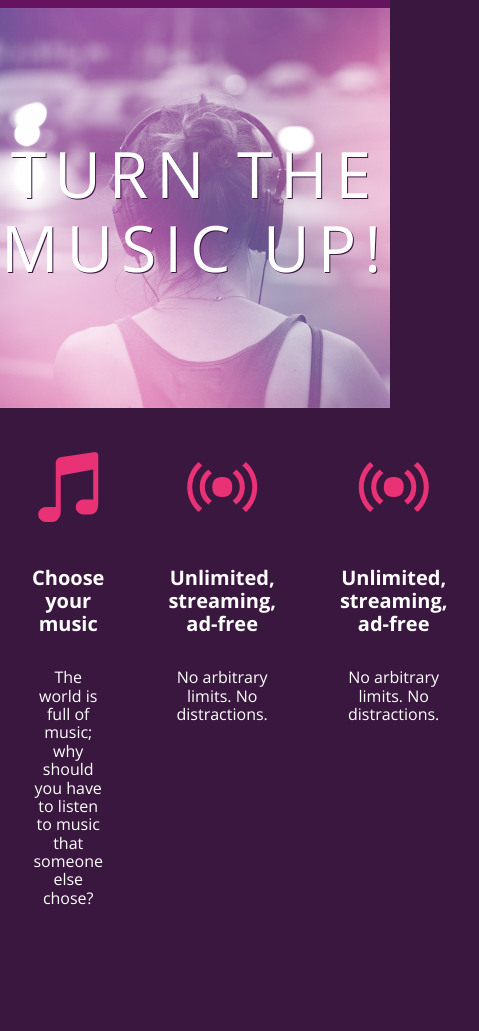
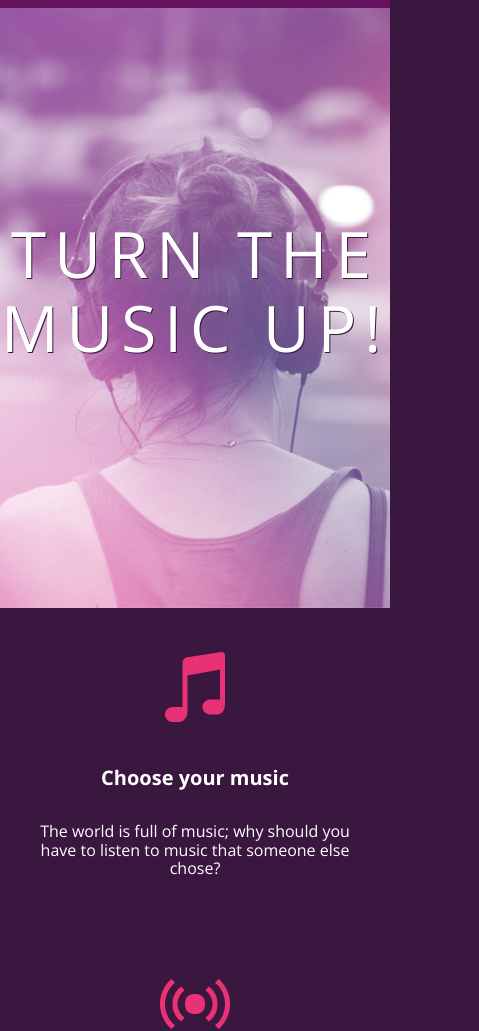
Before and after one commit to jvg0119/bloc-jams, a plain HTML site: page index.html in a window 390 px wide. Shown: the part 86-1117 px from the top of the page, 479 px wide, since content can reach past the window. Before the commit the page ends 1041 px from the top, so only its background shows below. Drawn offline with nearby package versions, Linux system fonts and the light colour scheme.

Commit message:
assign 8 responsiveness w/ some corrections for the regular cp

```diff
--- a/index.html
+++ b/index.html
@@ -2,10 +2,12 @@
 <html>
   <head>
     <title>Bloc Jams</title>
+    <meta name="viewport" content="width=device-width, initial-scale=1">
     <link rel="stylesheet" type="text/css" href="http://fonts.googleapis.com/css?family=Open+Sans:400,800,600,700,300">
     <link rel="stylesheet" type="text/css" href="http://code.ionicframework.com/ionicons/2.0.1/css/ionicons.min.css">
     <link rel="stylesheet" type="text/css" href="styles/normalize.css">
     <link rel="stylesheet" type="text/css" href="styles/main.css">
+    <link rel="stylesheet" type="text/css" href="styles/landing.css">
   </head>
 
   <body class="landing">
@@ -20,9 +22,10 @@
       <h1 class="hero-title"> Turn the music up!</h1>
     </section>
 
-    <section class="selling-points" > <!-- selling points -->
+    <section class="selling-points container clearfix" > <!-- selling points -->
 
-      <div class="point">
+      <!-- <div class="point"> -->
+      <div class="point column third">
         <span class="ion-music-note"></span>
         <h5 class="point-title">Choose your music</h5>
         <p class="point-description">The world is full of music; why should you have to listen to music that someone else chose?</p>
@@ -30,7 +33,8 @@
       <div>
         <!-- <h5>Unlimited, streaming, ad-free</h5>
         <p>No arbitrary limits. No distractions.</p> -->
-      <div class="point">
+      <!-- <div class="point"> -->
+      <div class="point column third">
         <span class="ion-radio-waves"></span>
         <h5 class="point-title">Unlimited, streaming, ad-free</h5>
         <p class="point-description">No arbitrary limits. No distractions.</p>
@@ -39,7 +43,8 @@
       <!-- <div>
         <h5>Mobile enabled</h5>
         <p>Listen to your music on the go. This streaming service is available on all mobile platforms.</p> -->
-      <div class="point">
+      <!-- <div class="point"> -->
+      <div class="point column third">
         <span class="ion-radio-waves"></span>
         <h5 class="point-title">Unlimited, streaming, ad-free</h5>
         <p class="point-description">No arbitrary limits. No distractions.</p>
--- /dev/null
+++ b/styles/landing.css
@@ -0,0 +1,55 @@
+body.landing {
+  background-color: rgb(58,23,63);
+ }
+
+ .hero-content {
+   position: relative;
+   min-height: 600px;
+   background-image: url(../assets/images/bloc_jams_bg.jpg);
+   background-repeat: no-repeat;
+   background-position: center center;
+   background-size: cover;
+ }
+
+ .hero-content .hero-title {
+   position: absolute;
+   top: 40%;
+   -webkit-transform: translateY(-50%);
+   -moz-transform: translateY(-50%);
+   transform: translateY(-50%);
+   width: 100%;
+   text-align: center;
+   font-size: 4rem;
+   font-weight: 300;
+   text-transform: uppercase;
+   letter-spacing: 0.5rem;
+   text-shadow: 1px 1px 0px rgb(58,23,63);
+  }
+
+ .selling-points {
+   position: relative;
+   /*display: table;
+   width: 100%;*/
+   /*-webkit-box-sizing: border-box;
+   -moz-box-sizing: border-box;
+   box-sizing: border-box;*/
+ }
+
+ .point {
+   /*display: table-cell;*/
+   position: relative;
+   /*width: 33.3%;*/
+   padding: 2rem;
+   text-align: center;
+ }
+
+ .point .point-title {
+     font-size: 1.25rem;
+ }
+
+ .ion-music-note,
+ .ion-radio-waves,
+ .ion-iphone {
+     color: rgb(233,50,117);
+     font-size: 5rem;
+ }
--- a/styles/main.css
+++ b/styles/main.css
@@ -1,3 +1,9 @@
+*, *::before, *::after {
+  -moz-box-sizing: border-box;
+  -webkit-box-sizing: border-box;
+  box-sizing: border-box;
+ }
+
 html {
   height: 100%; /* makes sure our HTML takes up 100% of the browser window */
   font-size: 100%;
@@ -7,10 +13,6 @@ html {
   font-family: 'Open Sans'; /* sets our font to the "Open Sans" typeface */
   color: white;             /* sets the text color to white */
   min-height: 100%;         /* says the height of the body must be, at minimum, 100% of the window */
- }
-
- body.landing {
-   background-color: rgb(58,23,63); /* sets the background color to an RGB value (see below) */
  }
 
  .navbar {
@@ -23,55 +25,37 @@ html {
   left: 2rem;
 }
 
-.hero-content {
-  position: relative; /* positioning will be explained in a resource */
-  min-height: 400px;  /* hero content element must be _at least_ 600 pixels */
-  background-image: url(../assets/images/bloc_jams_bg.jpg);
-  background-repeat: no-repeat;
-  background-position: center center;
-  background-size: cover;
-}
-
-.hero-content .hero-title {
- position: absolute;          /* positioning will be explained in a resource */
- top: 40%;                       /* positioning will be explained in a resource */
- -webkit-transform: translateY(-50%);
- -moz-transform: translateY(-50%);
- -ms-transform: translateY(-50%);
- transform: translateY(-50%);
- width: 100%;                    /* makes sure the title inhabits the full width of its container */
- text-align: center;             /* aligns text in the horizontal center of the element */
- font-size: 4rem;                /* specifies the size of the font in root em units */
- font-weight: 300;               /* makes the font thinner or lighter weight */
- text-transform: uppercase;      /* transforms the text to be all uppercase lettering */
- letter-spacing: 0.5rem;         /* puts 0.5 root ems worth of space between each letter */
- text-shadow: 1px 1px 0px rgb(58,23,63); /* creates a shadow underneath the text for readability over the image */
-}
-
-.selling-points {
-  position: relative;
-  display: table;
-  width: 100%;
-  -webkit-box-sizing: border-box;
-  -moz-box-sizing: border-box;
-  box-sizing: border-box; /* we'll explain this in a resource */
-}
-
-.point {
-  display: table-cell;
-  position: relative;
-  width: 33.3%;
-  padding: 2rem;
-  text-align: center;
+.container {
+  margin: 0 auto;
+  max-width: 64rem;
  }
 
-.point .point-title {
-  font-size: 1.25rem;
+/* Medium and small screens (640px) */
+ @media (min-width: 640px) {
+   html { font-size: 112%; }
+
+   .column {
+     float: left;
+     padding-left: 1rem;
+     padding-right: 1rem;
+   }
+   .column.full { width: 100%; }
+   .column.two-thirds { width: 66.7%; }
+   .column.half { width: 50%; }
+   .column.third { width: 33.3%; }
+   .column.fourth { width: 25%; }
+   .column.flow-opposite { float: right; }
  }
 
-.ion-music-note,
-.ion-radio-waves,
-.ion-iphone {
-  color: rgb(233,50,117);
-  font-size: 5rem;
+ /* Large screens (1024px) */
+ @media (min-width: 1024px) {
+   html { font-size: 120%; }
  }
+
+ .clearfix::after {
+  content: ".";
+  visibility: hidden;
+  display: block;
+  height: 0;
+  clear: both;
+ }
```
Also changed, not shown: 1 other file.
